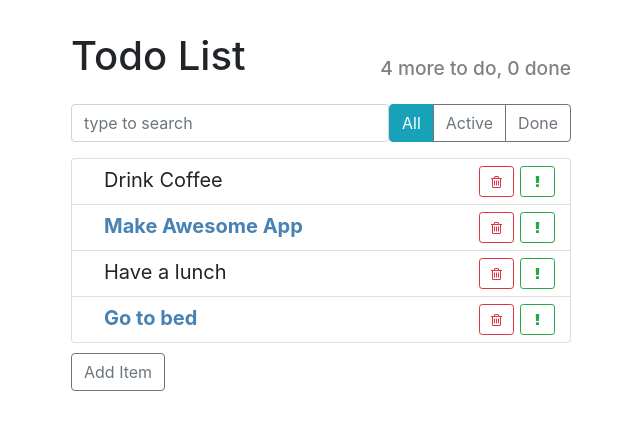
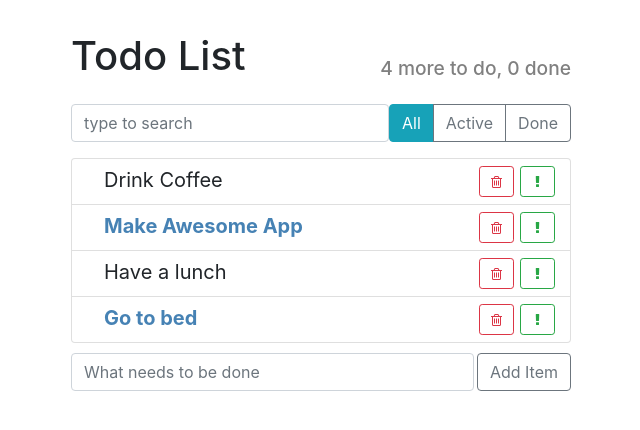
Before and after one commit to NazarovAsadbek/react-redux-udemy-course, a React (Vite) app: page / in a window 1280 px wide. Shown: the top 430 px of the page, without its empty margins (319-959 px from the left). Built offline with nearby package versions, Linux system fonts and the light colour scheme.

Commit message:
Two way binding input
Course: React. Juriy Buka.
Part 4. React components.
Two way binding input

```diff
--- a/src/components/item-add-form/item-add-form.css
+++ b/src/components/item-add-form/item-add-form.css
@@ -7,3 +7,7 @@
     flex-grow: 1;
     margin-right: 3px;
 }
+
+.item-add-form input {
+    margin-right: 3px;
+}
--- a/src/components/item-add-form/item-add-form.jsx
+++ b/src/components/item-add-form/item-add-form.jsx
@@ -1,17 +1,42 @@
-import React from 'react';
+import React, {Component} from 'react';
 import './item-add-form.css';
 
-const ItemAddForm = ({addToDo}) => {
+export default class ItemAddForm extends Component {
+  state = {
+    label: ''
+  }
+  onLabelChange = (e) => {
+    this.setState({
+      label: e?.target.value || ''
+    })
+  }
+  onSubmit = (e) => {
+    e.preventDefault();
+    this.props.addToDo(this.state.label);
+
+    this.onLabelChange()
+  }
+
+  render() {
     return (
-    <div className="item-add-form bottom-panel new-todo-label">
+      <form
+        className="item-add-form bottom-panel new-todo-label d-flex"
+        onSubmit={this.onSubmit}
+      >
+        <input
+          type="text"
+          className="form-control"
+          placeholder="What needs to be done"
+          onChange={this.onLabelChange}
+          value={this.state.label}
+        />
         <button
+          type="submit"
           className="btn btn-outline-secondary"
-        onClick={() => addToDo('hello world')}
         >
           Add Item
         </button>
-    </div>
+      </form>
     )
   }
-
-export default ItemAddForm
+}
```
Lines whose indentation alone changed are shown as unchanged.
